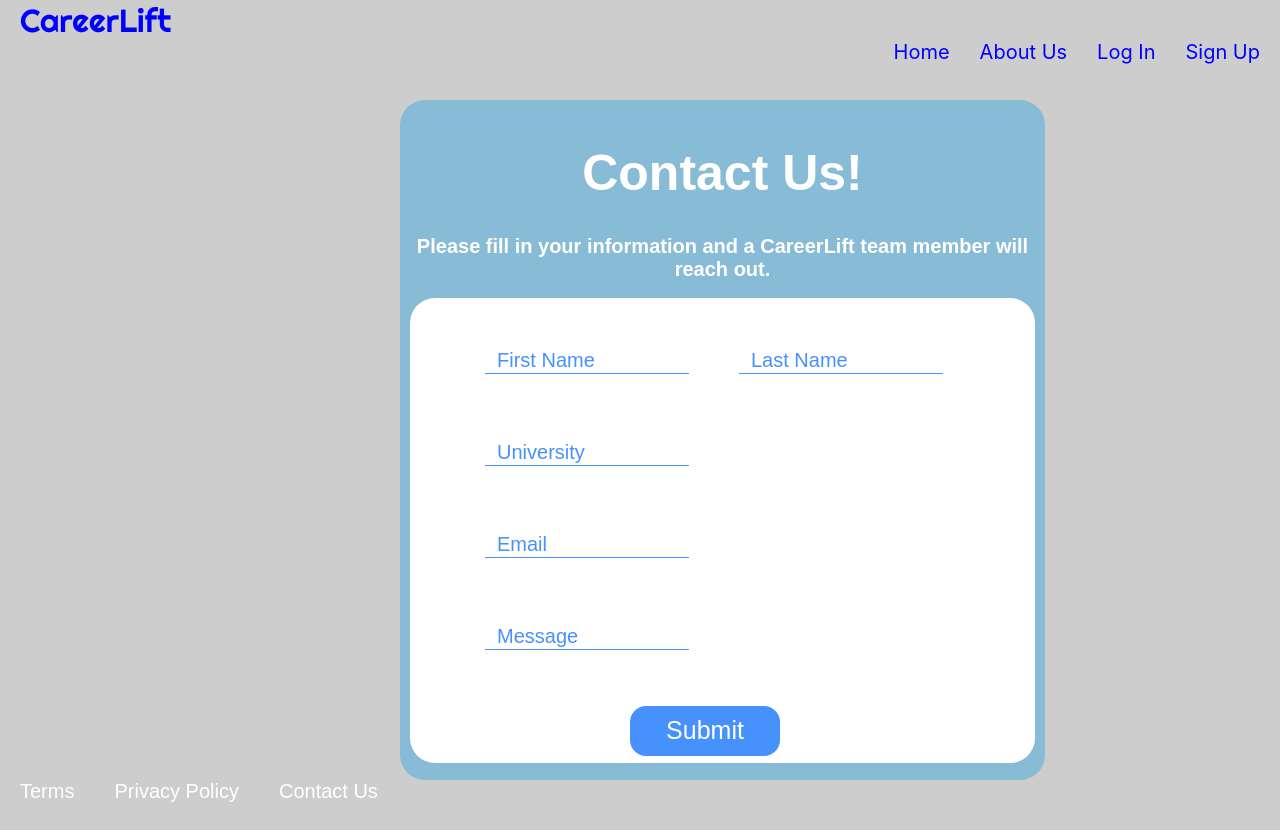
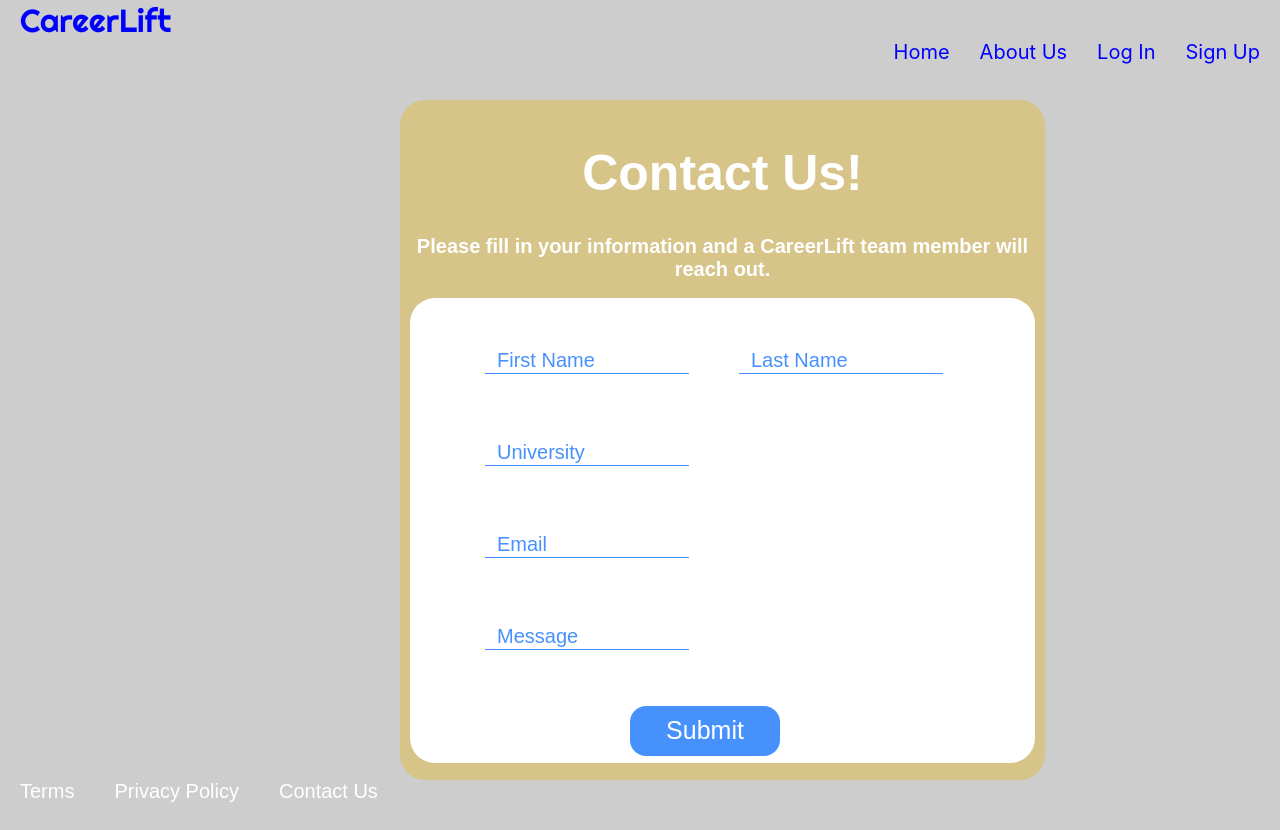
Before and after one commit to hollyjolly24/React-Heroku, a React (Create React App) app in the folder client/: page /contactUs in a window 1280 px wide. Built offline with nearby package versions, Linux system fonts and the light colour scheme.

Commit message:
Update contact.module.css

```diff
--- a/client/src/components/contactUs/contact.module.css
+++ b/client/src/components/contactUs/contact.module.css
@@ -5,7 +5,7 @@
   }
 
   .contactForm{
-      background-color: #88BBD6;
+      background-color: #d6c488;
       padding: 10px;
       margin-top: 30px;
       margin-left: 400px;
```
